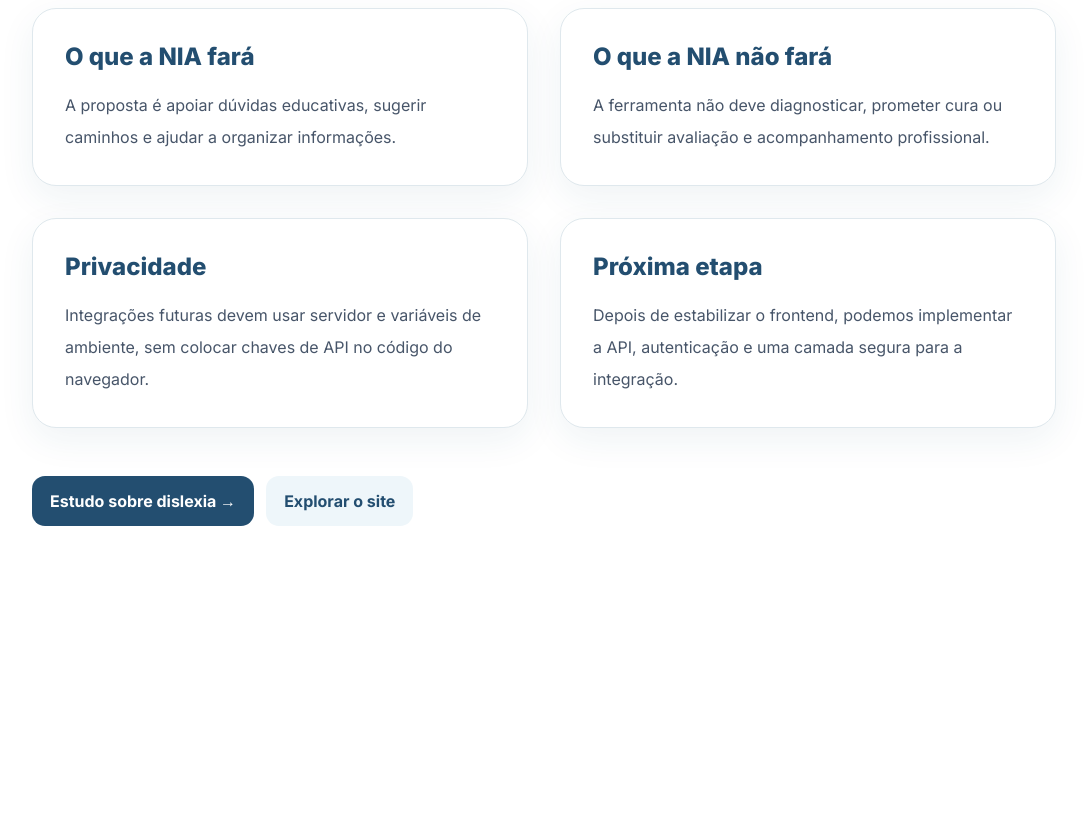
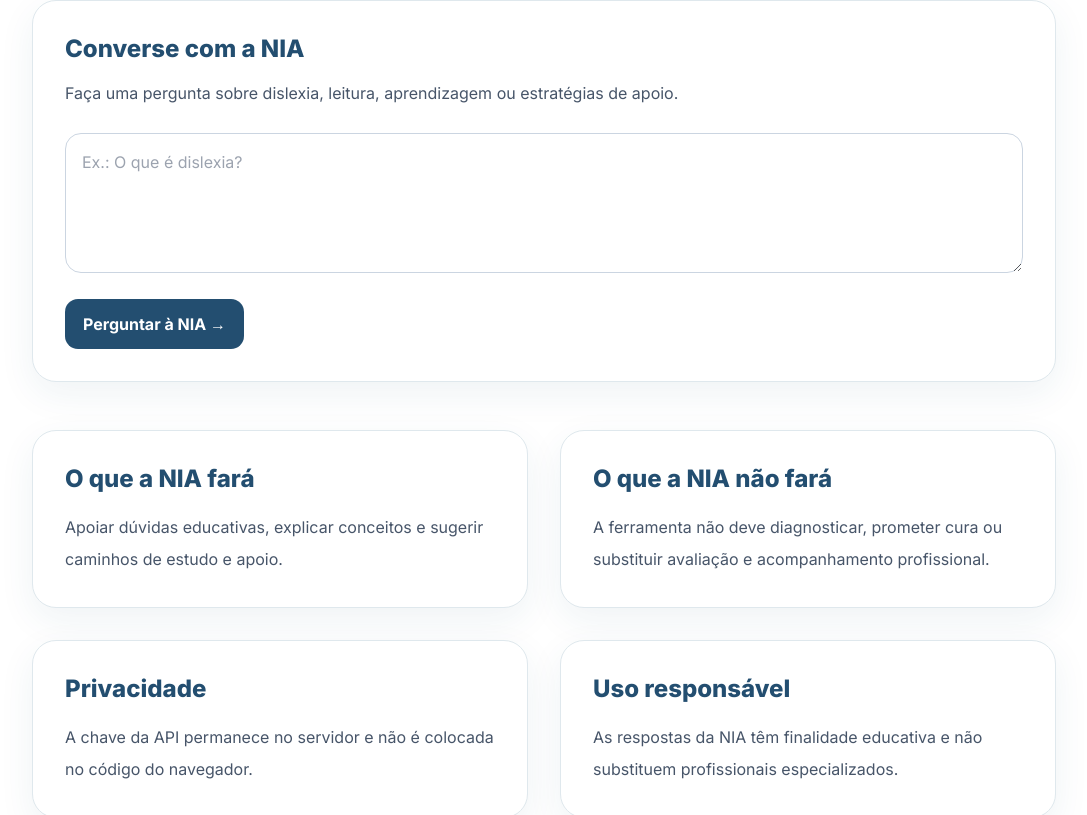
Before and after one commit to bernardowoldam-commits/Dyslexia-PxP, a Next.js app: page /nia in a window 1280 px wide. Shown: the part 460-1275 px from the top of the page, without its empty margins (96-1183 px from the left). Before the commit the page ends 1078 px from the top, so only its background shows below. Built offline with nearby package versions, Linux system fonts and the light colour scheme.

Commit message:
Update page.tsx

```diff
--- a/app/nia/page.tsx
+++ b/app/nia/page.tsx
@@ -1,39 +1,198 @@
+"use client";
+
 import Link from "next/link";
+import { useState } from "react";
 
 export default function Page() {
+  const [message, setMessage] = useState("");
+  const [response, setResponse] = useState("");
+  const [loading, setLoading] = useState(false);
+  const [error, setError] = useState("");
+
+  async function askNia() {
+    setLoading(true);
+    setResponse("");
+    setError("");
+
+    try {
+      const res = await fetch("/api/nia", {
+        method: "POST",
+        headers: {
+          "Content-Type": "application/json",
+        },
+        body: JSON.stringify({
+          message:
+            message.trim() ||
+            "Olá NIA! Explique em uma frase o que é dislexia.",
+        }),
+      });
+
+      const data = await res.json();
+
+      if (!res.ok || !data.ok) {
+        throw new Error(
+          data.error || "Não foi possível obter uma resposta da NIA."
+        );
+      }
+
+      setResponse(data.response || "A NIA não retornou uma resposta.");
+    } catch (err) {
+      setError(
+        err instanceof Error
+          ? err.message
+          : "Erro ao conectar com a NIA."
+      );
+    } finally {
+      setLoading(false);
+    }
+  }
+
   return (
     <main className="min-h-screen bg-white">
       <header className="sticky top-0 z-50 border-b border-slate-200 bg-white/95 backdrop-blur">
         <div className="container flex min-h-[76px] items-center justify-between gap-4">
-          <Link href="/" className="shrink-0"><div className="text-xl font-extrabold tracking-tight text-deep">DYSLEXIA TORTUGUITAS</div><div className="text-[10px] font-bold tracking-[.18em] text-slate-500">COMPREENDER. ACOLHER. APOIAR.</div></Link>
-          <Link href="/" className="btn btn-soft">← Voltar ao início</Link>
-        </div></header>
-      <article className="section"><div className="container"><div className="mx-auto max-w-5xl">
+          <Link href="/" className="shrink-0">
+            <div className="text-xl font-extrabold tracking-tight text-deep">
+              DYSLEXIA TORTUGUITAS
+            </div>
+
+            <div className="text-[10px] font-bold tracking-[.18em] text-slate-500">
+              COMPREENDER. ACOLHER. APOIAR.
+            </div>
+          </Link>
+
+          <Link href="/" className="btn btn-soft">
+            ← Voltar ao início
+          </Link>
+        </div>
+      </header>
+
+      <article className="section">
+        <div className="container">
+          <div className="mx-auto max-w-5xl">
             <p className="eyebrow">IA educativa</p>
-        <h1 className="mt-4 text-4xl font-extrabold tracking-tight text-deep md:text-6xl">NIA — Núcleo de Inteligência e Apoio</h1>
-        <p className="mt-6 max-w-3xl text-xl leading-9 text-slate-600">Uma interface preparada para futura integração com inteligência artificial de forma segura.</p>
+
+            <h1 className="mt-4 text-4xl font-extrabold tracking-tight text-deep md:text-6xl">
+              NIA — Núcleo de Inteligência e Apoio
+            </h1>
+
+            <p className="mt-6 max-w-3xl text-xl leading-9 text-slate-600">
+              Uma assistente educativa para ajudar a compreender a dislexia
+              com informação clara, acolhedora e responsável.
+            </p>
+
+            <div className="mt-10 card p-7 md:p-8">
+              <h2 className="text-2xl font-extrabold text-deep">
+                Converse com a NIA
+              </h2>
+
+              <p className="mt-3 leading-8 text-slate-600">
+                Faça uma pergunta sobre dislexia, leitura, aprendizagem ou
+                estratégias de apoio.
+              </p>
+
+              <textarea
+                value={message}
+                onChange={(event) => setMessage(event.target.value)}
+                placeholder="Ex.: O que é dislexia?"
+                className="mt-6 min-h-[140px] w-full rounded-2xl border border-slate-300 p-4 outline-none focus:border-slate-500"
+              />
+
+              <button
+                type="button"
+                onClick={askNia}
+                disabled={loading}
+                className="btn btn-primary mt-5 disabled:cursor-not-allowed disabled:opacity-60"
+              >
+                {loading ? "A NIA está pensando..." : "Perguntar à NIA →"}
+              </button>
+
+              {response && (
+                <div className="mt-6 rounded-2xl border border-slate-200 bg-slate-50 p-6">
+                  <h3 className="font-extrabold text-deep">
+                    Resposta da NIA
+                  </h3>
+
+                  <p className="mt-3 whitespace-pre-wrap leading-8 text-slate-700">
+                    {response}
+                  </p>
+                </div>
+              )}
+
+              {error && (
+                <div className="mt-6 rounded-2xl border border-red-200 bg-red-50 p-6">
+                  <h3 className="font-extrabold text-red-800">
+                    Não foi possível obter uma resposta
+                  </h3>
+
+                  <p className="mt-3 whitespace-pre-wrap leading-7 text-red-700">
+                    {error}
+                  </p>
+                </div>
+              )}
+            </div>
+
             <div className="mt-12 grid gap-8 md:grid-cols-2">
               <section className="card p-7 md:p-8">
-            <h2 className="text-2xl font-extrabold text-deep">O que a NIA fará</h2>
-            <p className="mt-4 leading-8 text-slate-600">A proposta é apoiar dúvidas educativas, sugerir caminhos e ajudar a organizar informações.</p>
+                <h2 className="text-2xl font-extrabold text-deep">
+                  O que a NIA fará
+                </h2>
+
+                <p className="mt-4 leading-8 text-slate-600">
+                  Apoiar dúvidas educativas, explicar conceitos e sugerir
+                  caminhos de estudo e apoio.
+                </p>
               </section>
+
               <section className="card p-7 md:p-8">
-            <h2 className="text-2xl font-extrabold text-deep">O que a NIA não fará</h2>
-            <p className="mt-4 leading-8 text-slate-600">A ferramenta não deve diagnosticar, prometer cura ou substituir avaliação e acompanhamento profissional.</p>
+                <h2 className="text-2xl font-extrabold text-deep">
+                  O que a NIA não fará
+                </h2>
+
+                <p className="mt-4 leading-8 text-slate-600">
+                  A ferramenta não deve diagnosticar, prometer cura ou
+                  substituir avaliação e acompanhamento profissional.
+                </p>
               </section>
+
               <section className="card p-7 md:p-8">
-            <h2 className="text-2xl font-extrabold text-deep">Privacidade</h2>
-            <p className="mt-4 leading-8 text-slate-600">Integrações futuras devem usar servidor e variáveis de ambiente, sem colocar chaves de API no código do navegador.</p>
+                <h2 className="text-2xl font-extrabold text-deep">
+                  Privacidade
+                </h2>
+
+                <p className="mt-4 leading-8 text-slate-600">
+                  A chave da API permanece no servidor e não é colocada no
+                  código do navegador.
+                </p>
               </section>
+
               <section className="card p-7 md:p-8">
-            <h2 className="text-2xl font-extrabold text-deep">Próxima etapa</h2>
-            <p className="mt-4 leading-8 text-slate-600">Depois de estabilizar o frontend, podemos implementar a API, autenticação e uma camada segura para a integração.</p>
+                <h2 className="text-2xl font-extrabold text-deep">
+                  Uso responsável
+                </h2>
+
+                <p className="mt-4 leading-8 text-slate-600">
+                  As respostas da NIA têm finalidade educativa e não
+                  substituem profissionais especializados.
+                </p>
               </section>
             </div>
+
             <div className="mt-12 flex flex-wrap gap-3">
-          <Link href="/estudo/dislexia" className="btn btn-primary">Estudo sobre dislexia →</Link>
-          <Link href="/" className="btn btn-soft">Explorar o site</Link>
-        </div></div></div></article>
+              <Link
+                href="/estudo/dislexia"
+                className="btn btn-primary"
+              >
+                Estudo sobre dislexia →
+              </Link>
+
+              <Link href="/" className="btn btn-soft">
+                Explorar o site
+              </Link>
+            </div>
+          </div>
+        </div>
+      </article>
     </main>
   );
 }
```
Lines whose indentation alone changed are shown as unchanged.
